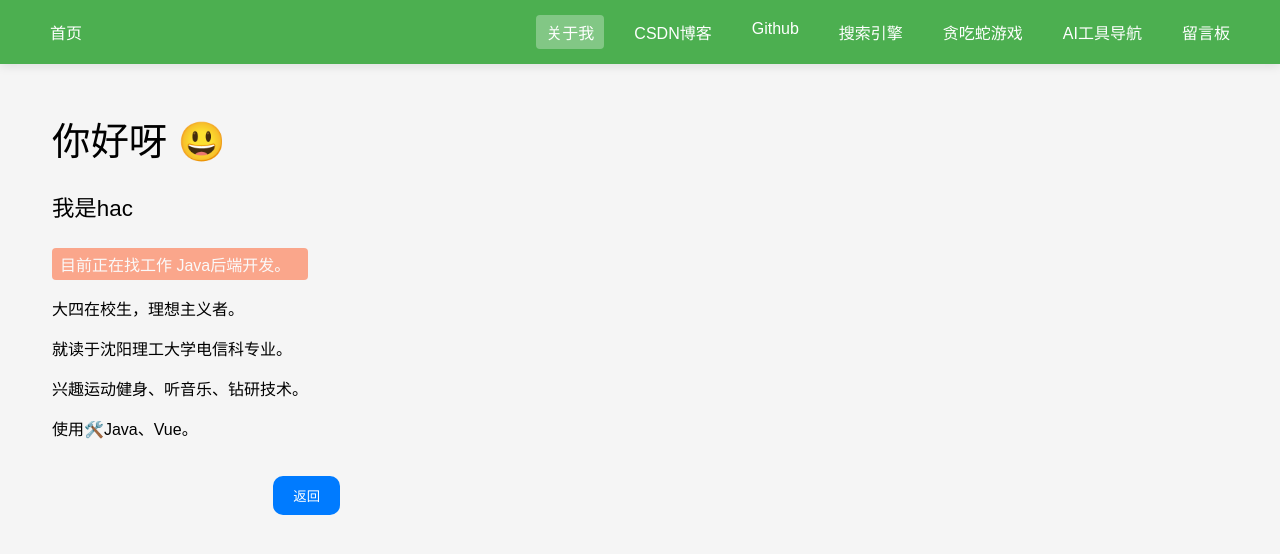
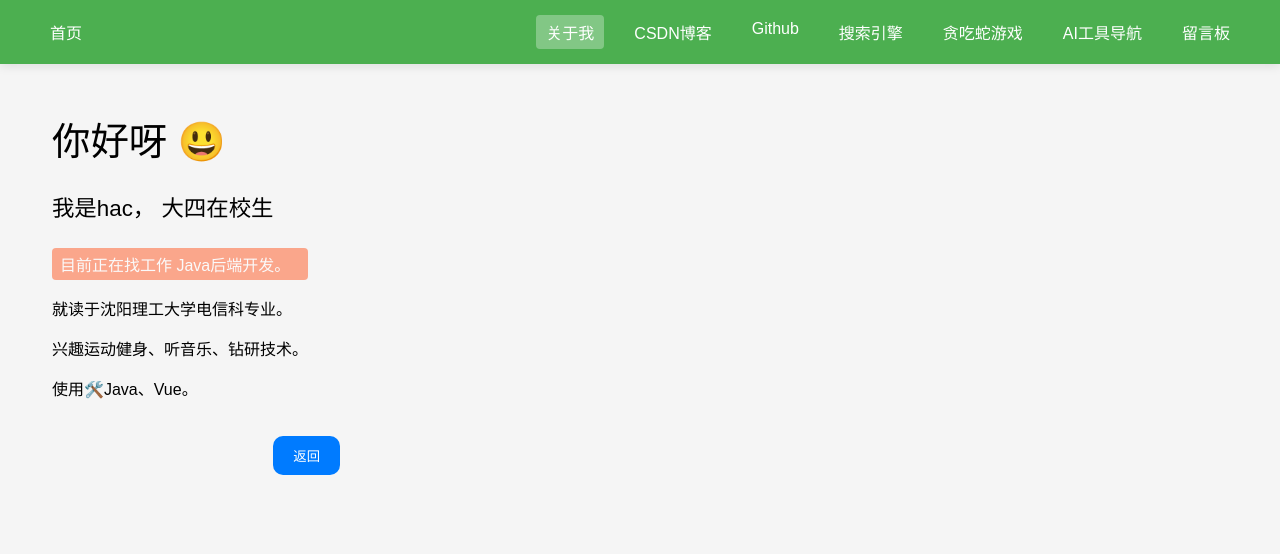
Before and after one commit to yikousu/hac-blog, a Vue app: page /about in a window 1280 px wide. Shown: the top 554 px of the page. Built offline with nearby package versions, Linux system fonts and the light colour scheme.

Commit message:
feat: 微调

```diff
--- a/src/App.vue
+++ b/src/App.vue
@@ -5,11 +5,7 @@
 
 
 <script setup lang="ts" name="App">
-import { RouterLink, RouterView } from 'vue-router'
 import NavBar from "@/components/NavBar.vue";
-import Home from "@/components/Home.vue";
-import AboutMe from "@/components/AboutMe.vue";
-import SnakeGame from "@/components/SnakeGame.vue";
 </script>
 
 <style>
--- a/src/components/AboutMe.vue
+++ b/src/components/AboutMe.vue
@@ -2,9 +2,9 @@
     <div class="about">
         <div class="info">
             <h2>你好呀 😃</h2>
-            <h4>我是hac</h4>
+            <h4>我是hac， 大四在校生</h4>
             <p class="job-hunting"> 目前正在找工作 Java后端开发。</p>
-            <p> 大四在校生，理想主义者。</p>
+            <!-- <p> 大四在校生，理想主义者。</p> -->
             <p> 就读于沈阳理工大学电信科专业。</p>
             <p> 兴趣运动健身、听音乐、钻研技术。</p>
             <p>使用🛠️Java、Vue。</p>
--- a/src/components/Home.vue
+++ b/src/components/Home.vue
@@ -15,9 +15,6 @@
                         <a href="mailto:hac1322@163.com" style="text-decoration: none;">hac1322@163.com</a>
                     </p>
                 </li>
-                <!-- <li>
-                    <p>Phone: 183-0246-7889</p>
-                </li> -->
                 <li>
                     <p>WeChat: VM47331</p>
                 </li>
```
